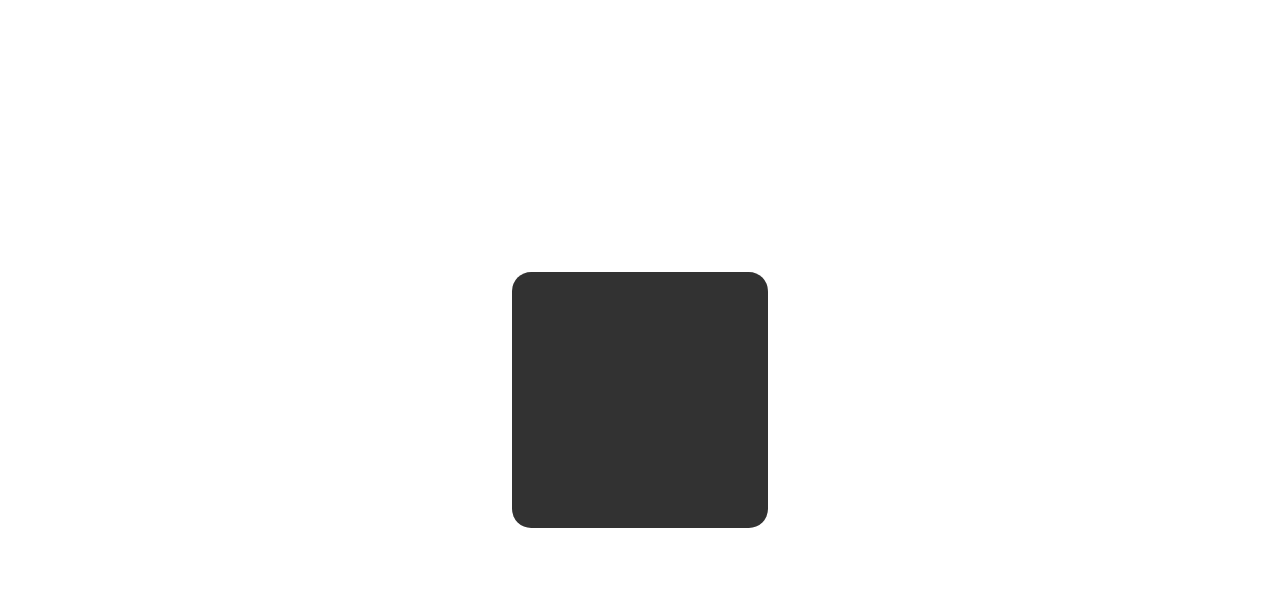
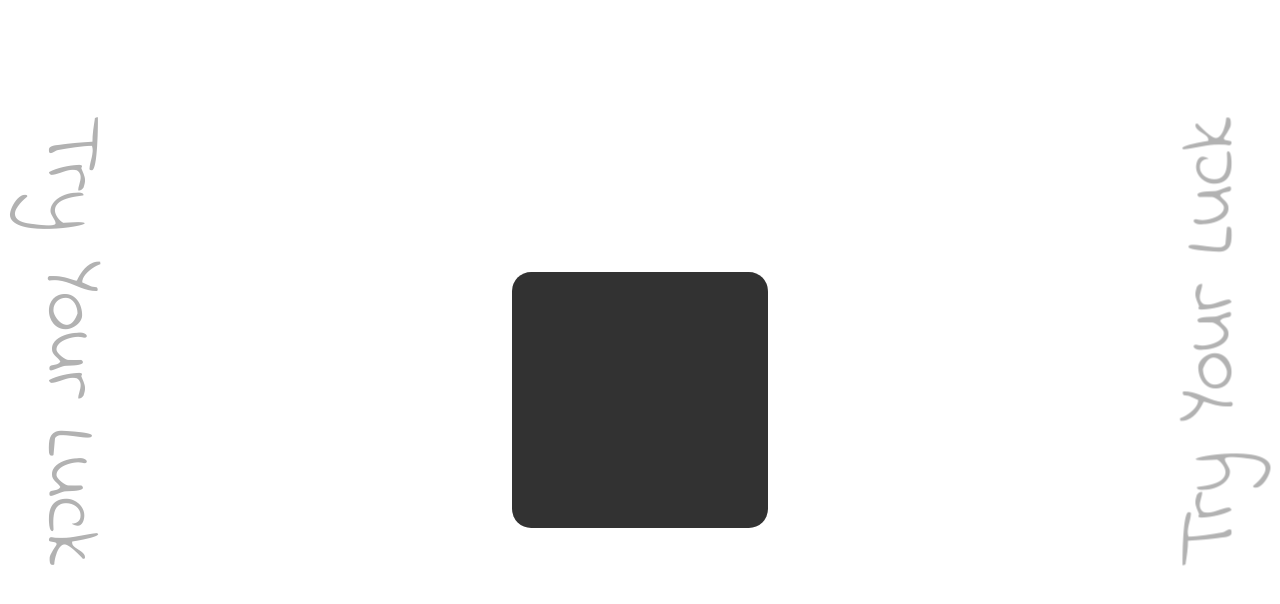
Before and after one commit to SharonLixl/05Compilation, a plain HTML site: page index.html in a window 1280 px wide. Drawn offline with nearby package versions, Linux system fonts and the light colour scheme.

Commit message:
add text

```diff
--- a/index.html
+++ b/index.html
@@ -14,8 +14,12 @@
 
 	<link rel="stylesheet" type="text/css" href="style.css">
   <script src="script.js"></script>
+
+	<link href="https://fonts.googleapis.com/css?family=Indie+Flower" rel="stylesheet">
 </head>
 <body>
+	<div id='tryYourLuck'>Try Your Luck</div>
+	<div id='tryYourLuck2'>Try Your Luck</div>
   <div id='blockHolder'>
 		<div id='block'>
 			<div>
--- a/script.js
+++ b/script.js
@@ -22,6 +22,7 @@ $(document).ready(function(){
     console.log(diceIndex);
     $('#block div:nth-child('+ index +')').show();
     $('#titleHolder div:nth-child('+ index +')').show();
+    $('#titleHolder div:nth-child('+ index +')').css({'color': 'rgb(' + red + ',' + green + ',' + blue + ')'});
 
 
   })
--- a/style.css
+++ b/style.css
@@ -1,5 +1,28 @@
 body{
   display: block;
+}
+
+#tryYourLuck{
+  position:fixed;
+  top: 0;
+  left: 10px;
+  transform: rotate(90deg);
+  transform-origin: bottom left;
+  font-size: 5em;
+  opacity: 0.3;
+  font-family: 'Indie Flower', cursive;
+}
+
+#tryYourLuck2{
+  position:fixed;
+  top: 0;
+  right: 10px;
+  /* left: 0; */
+  transform: rotate(-90deg);
+  transform-origin: bottom right;
+  font-size: 5em;
+  opacity: 0.3;
+  font-family: 'Indie Flower', cursive;
 }
 
 #blockHolder{
@@ -66,12 +89,12 @@ body{
 
 #titleHolder div{
   font-size: 5em;
-  color: rgb(200,200,200);
+  /* color: rgb(200,200,200); */
   text-align: center;
   text-decoration: underline;
   display: none;
   position: relative;
-  bottom: 14vw;
+  bottom: 18vw;
 }
 
 #block div:first-child{
```
